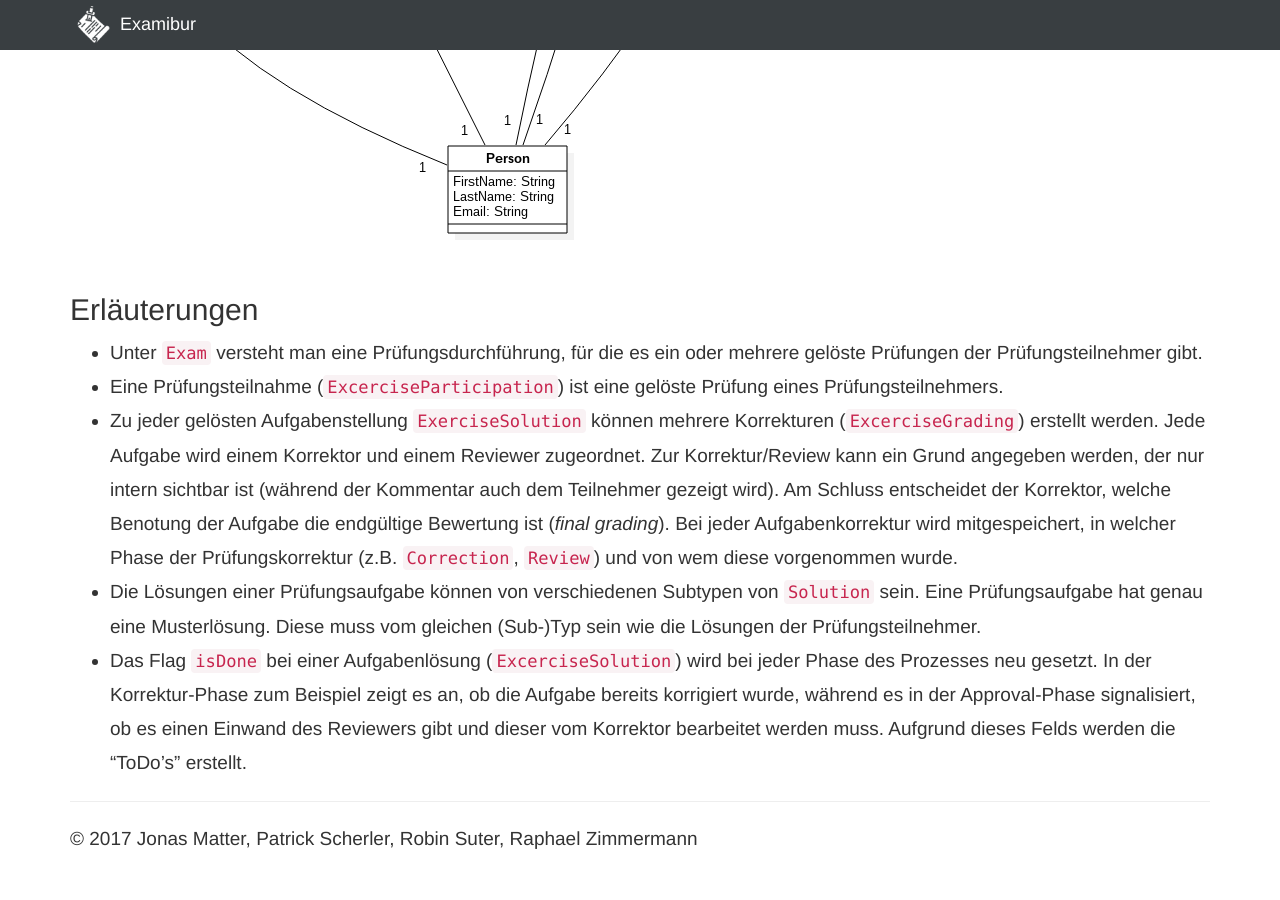
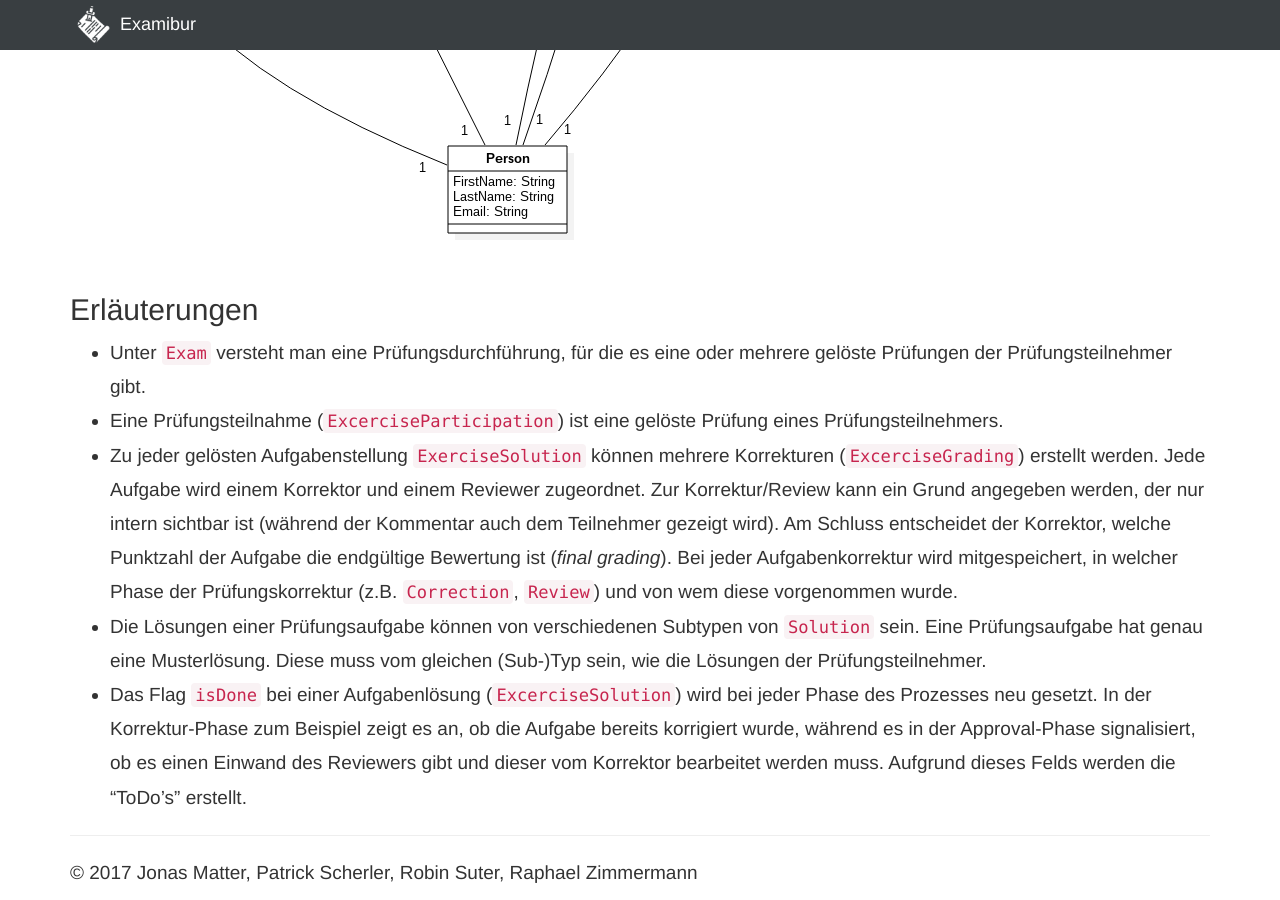
Before and after one commit to Examibur/examibur, a Jekyll site: the page built from docs/anforderungen/domainmodel.md, in a window 1280 px wide and 900 px high, scrolled down 1020 px. Built offline with Jekyll 4.4.1, drawn with Linux system fonts in a browser that asks for light colours; nearby versions of some CDN libraries; Markdown is read by kramdown in place of the engine named in the settings; before the commit the page ends 1886 px from its top, so only the background shows below that.

Commit message:
correct some typos

```diff
--- a/docs/anforderungen/domainmodel.md
+++ b/docs/anforderungen/domainmodel.md
@@ -9,8 +9,8 @@ title: Domain Model
 ![](resources/domainmodel.png)
 
 ## Erläuterungen
-- Unter `Exam` versteht man eine Prüfungsdurchführung, für die es ein oder mehrere gelöste Prüfungen der Prüfungsteilnehmer gibt.
+- Unter `Exam` versteht man eine Prüfungsdurchführung, für die es eine oder mehrere gelöste Prüfungen der Prüfungsteilnehmer gibt.
 - Eine Prüfungsteilnahme (`ExcerciseParticipation`) ist eine gelöste Prüfung eines Prüfungsteilnehmers.
-- Zu jeder gelösten Aufgabenstellung `ExerciseSolution` können mehrere Korrekturen (`ExcerciseGrading`) erstellt werden. Jede Aufgabe wird einem Korrektor und einem Reviewer zugeordnet. Zur Korrektur/Review kann ein Grund angegeben werden, der nur intern sichtbar ist (während der Kommentar auch dem Teilnehmer gezeigt wird). Am Schluss entscheidet der Korrektor, welche Benotung der Aufgabe die endgültige Bewertung ist (*final grading*). Bei jeder Aufgabenkorrektur wird mitgespeichert, in welcher Phase der Prüfungskorrektur (z.B. `Correction`, `Review`) und von wem diese vorgenommen wurde.
-- Die Lösungen einer Prüfungsaufgabe können von verschiedenen Subtypen von `Solution` sein. Eine Prüfungsaufgabe hat genau eine Musterlösung. Diese muss vom gleichen (Sub-)Typ sein wie die Lösungen der Prüfungsteilnehmer.
+- Zu jeder gelösten Aufgabenstellung `ExerciseSolution` können mehrere Korrekturen (`ExcerciseGrading`) erstellt werden. Jede Aufgabe wird einem Korrektor und einem Reviewer zugeordnet. Zur Korrektur/Review kann ein Grund angegeben werden, der nur intern sichtbar ist (während der Kommentar auch dem Teilnehmer gezeigt wird). Am Schluss entscheidet der Korrektor, welche Punktzahl der Aufgabe die endgültige Bewertung ist (*final grading*). Bei jeder Aufgabenkorrektur wird mitgespeichert, in welcher Phase der Prüfungskorrektur (z.B. `Correction`, `Review`) und von wem diese vorgenommen wurde.
+- Die Lösungen einer Prüfungsaufgabe können von verschiedenen Subtypen von `Solution` sein. Eine Prüfungsaufgabe hat genau eine Musterlösung. Diese muss vom gleichen (Sub-)Typ sein, wie die Lösungen der Prüfungsteilnehmer.
 - Das Flag `isDone` bei einer Aufgabenlösung (`ExcerciseSolution`) wird bei jeder Phase des Prozesses neu gesetzt. In der Korrektur-Phase zum Beispiel zeigt es an, ob die Aufgabe bereits korrigiert wurde, während es in der Approval-Phase signalisiert, ob es einen Einwand des Reviewers gibt und dieser vom Korrektor bearbeitet werden muss. Aufgrund dieses Felds werden die "ToDo's" erstellt.
```
